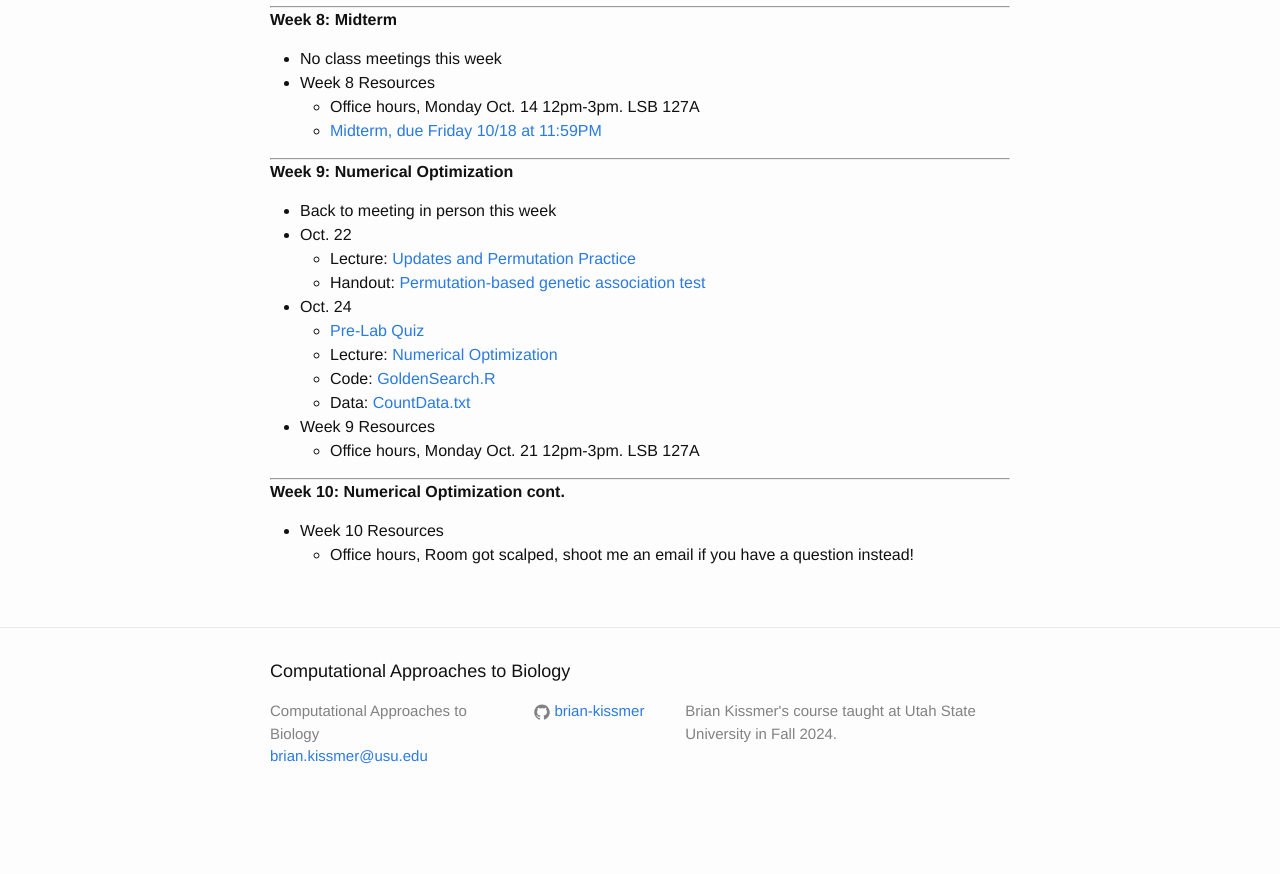
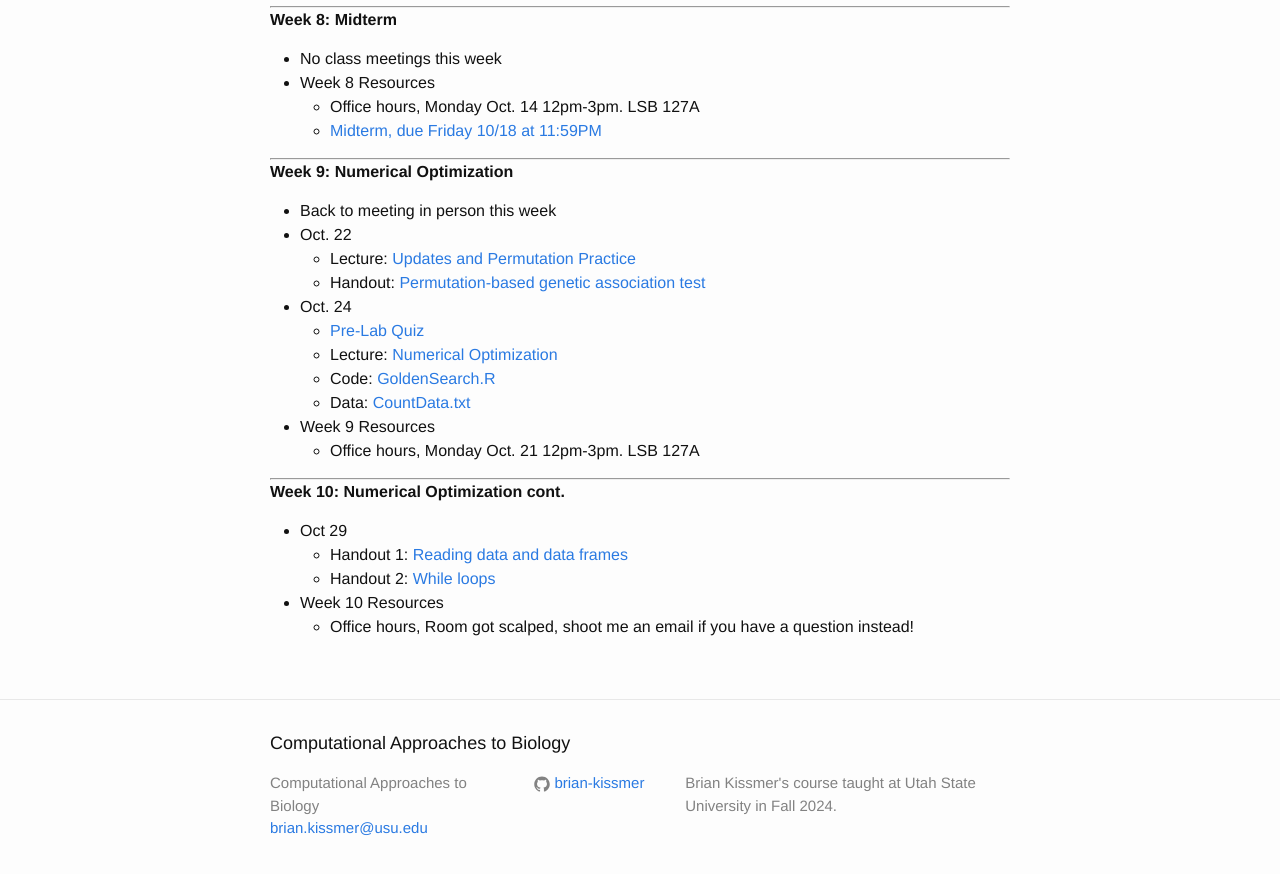
Before and after one commit to brian-kissmer/brian-kissmer.github.io, a Jekyll site: the page built from Schedule.md, in a window 1280 px wide and 900 px high, scrolled down 2328 px. Shown: the top 874 px of the window. Built offline with Jekyll 4.4.1, drawn with Linux system fonts in a browser that asks for light colours; before the commit the page ends 3156 px from its top, so only the background shows below that.

Commit message:
Update Schedule.md

```diff
--- a/Schedule.md
+++ b/Schedule.md
@@ -139,5 +139,8 @@ layout: page
 ***
 
 **Week 10: Numerical Optimization cont.**
+* Oct 29
+    * Handout 1: [Reading data and data frames]({{ site.baseurl }}/worksheets/dataframes.html)
+    * Handout 2: [While loops]({{ site.baseurl }}/worksheets/while_loops.html)
 * Week 10 Resources
     * Office hours, Room got scalped, shoot me an email if you have a question instead!
```
